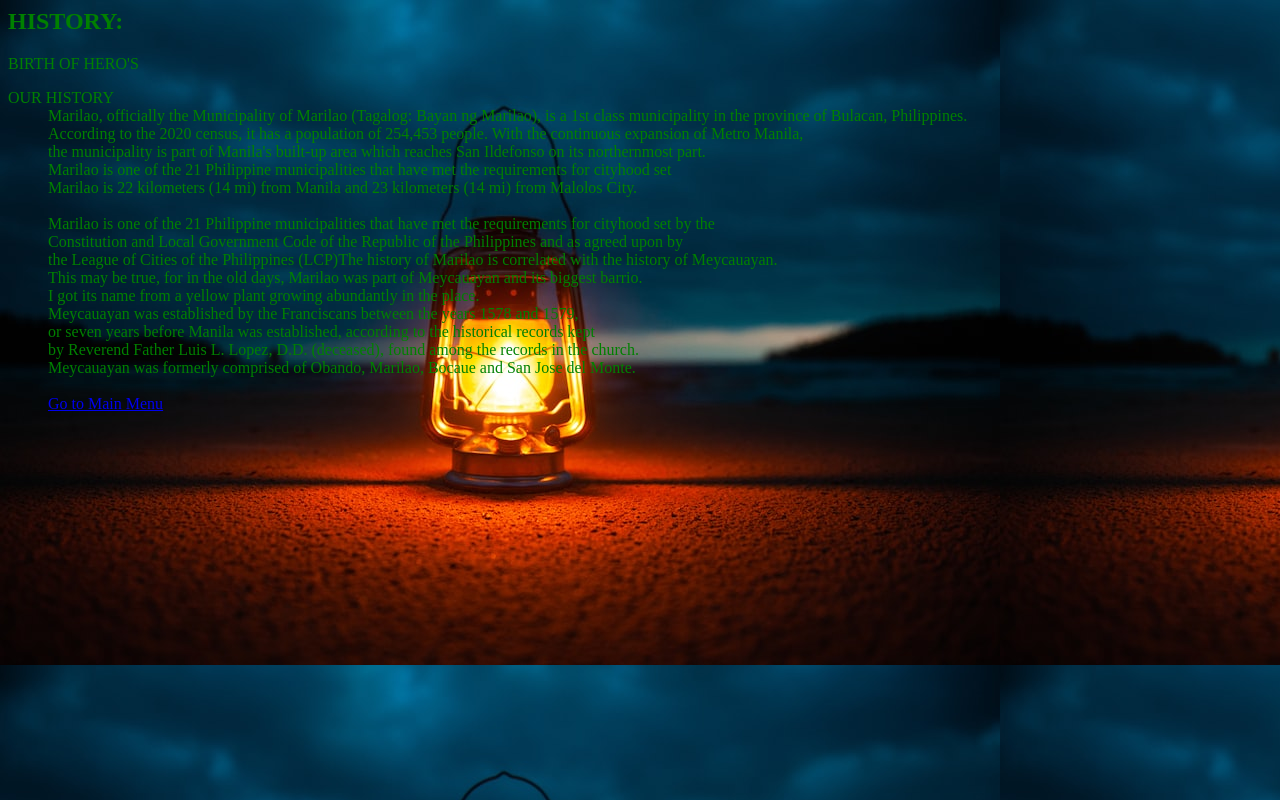
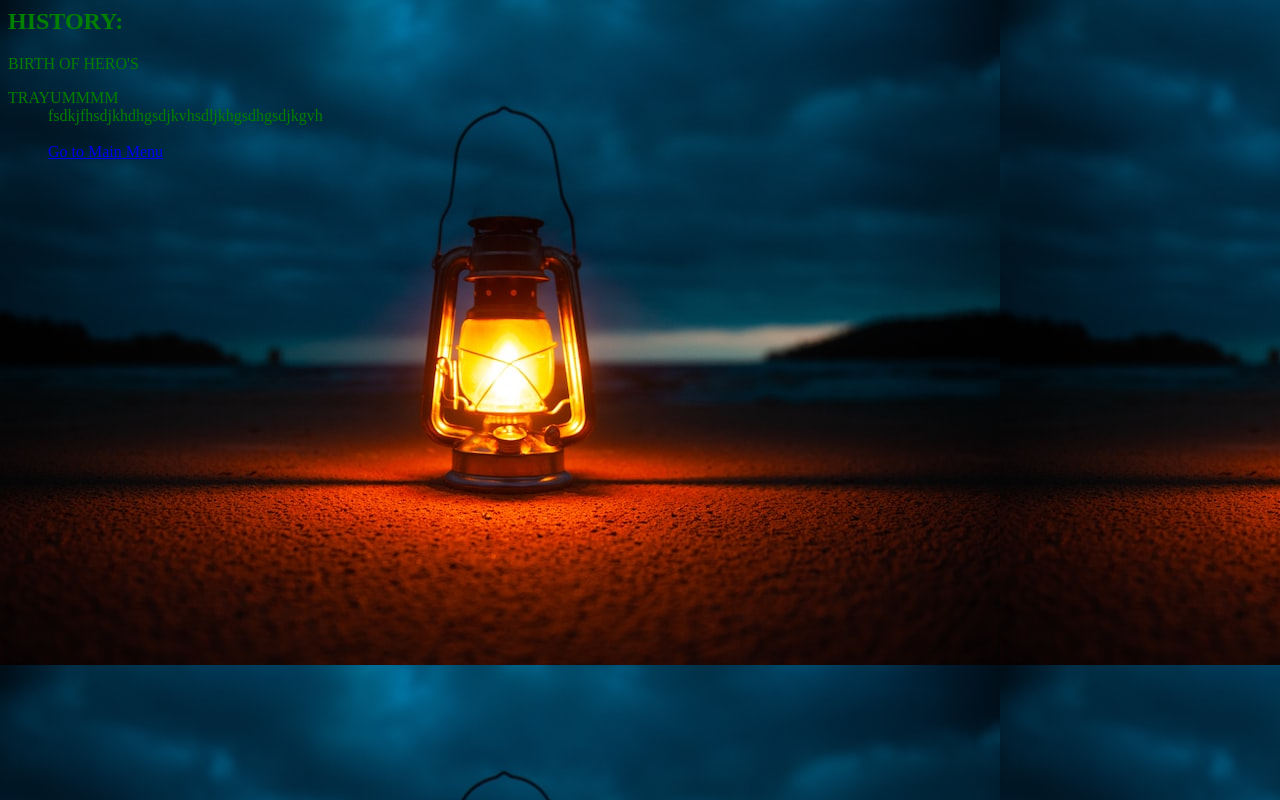
Before and after one commit to randysamonte/randysamonte.github.io, a plain HTML site: page HISTORY.HTML in a window 1280 px wide. Drawn offline with Linux system fonts and the light colour scheme.

Commit message:
Update HISTORY.HTML

```diff
--- a/HISTORY.HTML
+++ b/HISTORY.HTML
@@ -8,25 +8,9 @@
 <p>BIRTH OF HERO'S</p>
 
 <dl>
-<dt>OUR HISTORY
+<dt>TRAYUMMMM
 <dd>
-Marilao, officially the Municipality of Marilao (Tagalog: Bayan ng Marilao), is a 1st class municipality in the province of Bulacan, Philippines.<br>
-According to the 2020 census, it has a population of 254,453 people.
-With the continuous expansion of Metro Manila,<br>
-the municipality is part of Manila's built-up area which reaches San Ildefonso on its northernmost part.<br>
-
-Marilao is one of the 21 Philippine municipalities that have met the requirements for cityhood set <br>
-Marilao is 22 kilometers (14 mi) from Manila and 23 kilometers (14 mi) from Malolos City.<br> <br>
-
-Marilao is one of the 21 Philippine municipalities that have met the requirements for cityhood set by the<br>
-Constitution and Local Government Code of the Republic of the Philippines and as agreed upon by <br>
-the League of Cities of the Philippines (LCP)The history of Marilao is correlated with the history of Meycauayan.<br>
-This may be true, for in the old days, Marilao was part of Meycauayan and its biggest barrio.<br>
-I got its name from a yellow plant growing abundantly in the place.<br>
-Meycauayan was established by the Franciscans between the years 1578 and 1579,<br>
-or seven years before Manila was established, according to the historical records kept<br> by Reverend Father Luis L. Lopez,
-D.D. (deceased), found among the records in the church.<br> Meycauayan was formerly comprised of Obando, Marilao,
-Bocaue and San Jose del Monte.
+fsdkjfhsdjkhdhgsdjkvhsdljkhgsdhgsdjkgvh
 
 <br><br>
 
```
